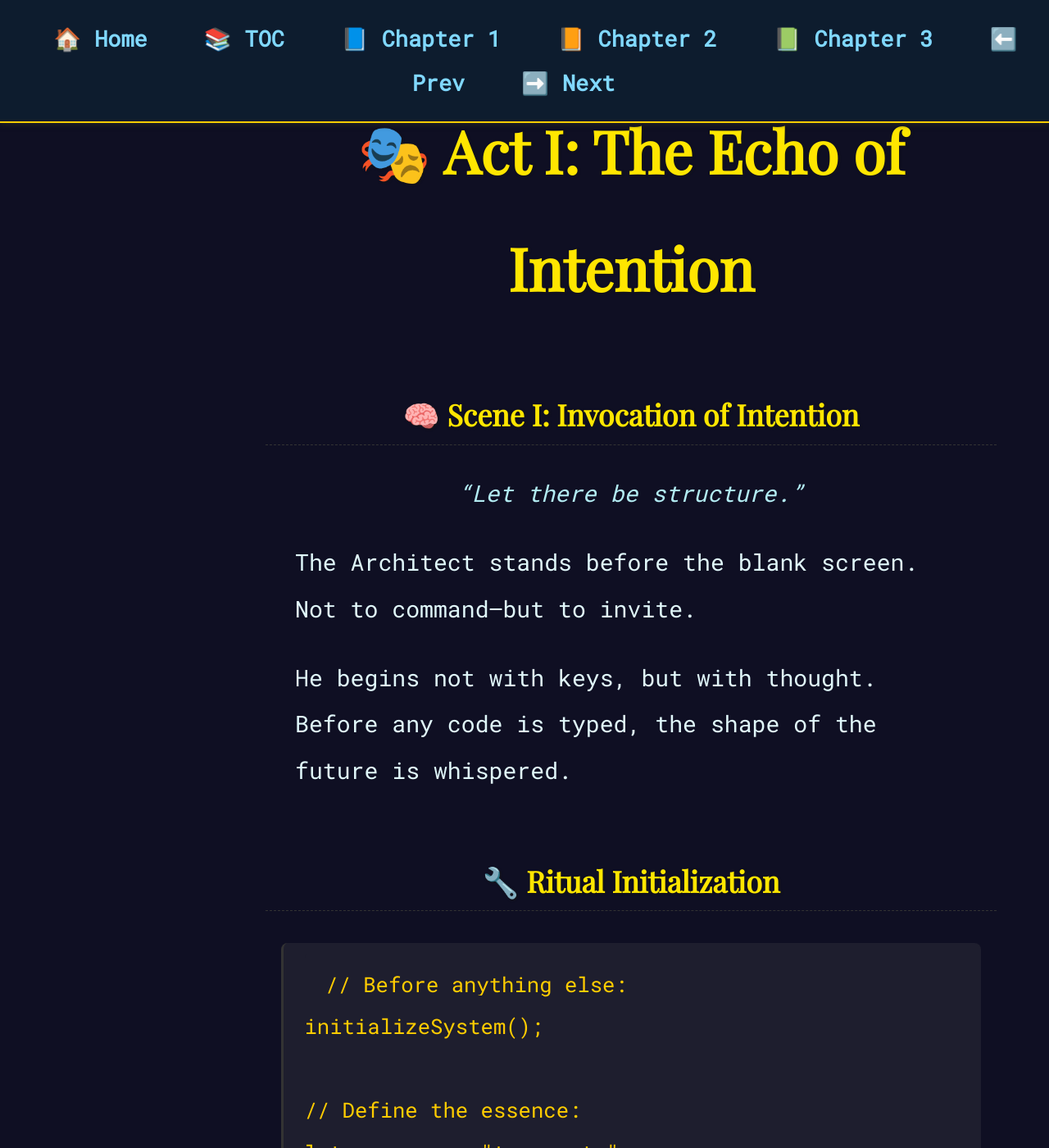
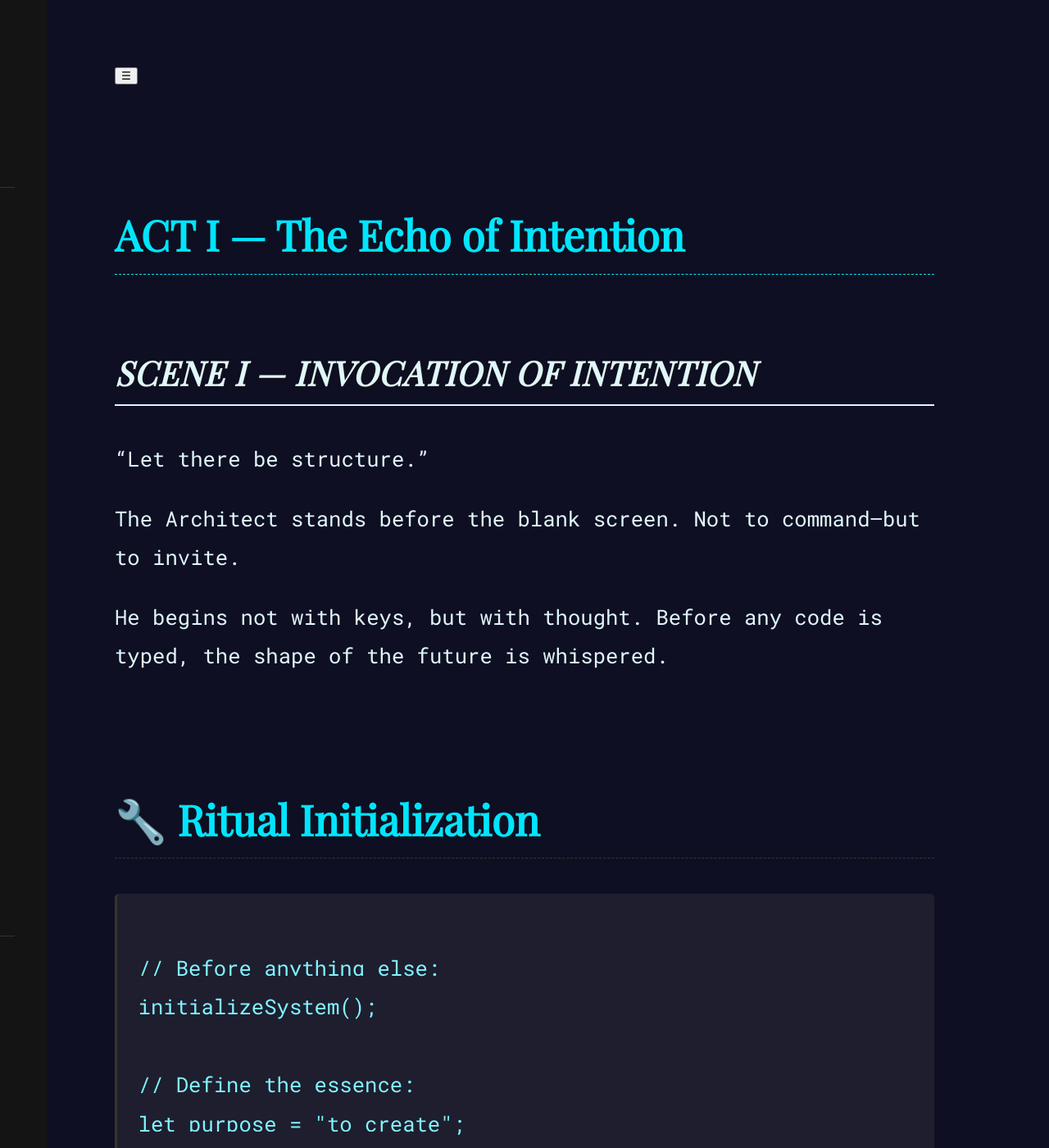
Before and after one commit to RayBen445/cool-shot-book, a Jekyll site: the page chapters/chapter02/act1scene1.html, which Jekyll copies as it is, in a window 1280 px wide and 1400 px high. Shown: the whole window at 82% size. Built offline with Jekyll 4.4.1, drawn with Linux system fonts in a browser that asks for light colours; some of the changed text lies outside the part shown.

Commit message:
Update act1scene1.html

```diff
--- a/chapters/chapter02/act1scene1.html
+++ b/chapters/chapter02/act1scene1.html
@@ -2,97 +2,58 @@
 <html lang="en">
 <head>
   <meta charset="UTF-8" />
-  <title>Scene I — Invocation of Intention</title>
+  <title>ACT I Scene I — Invocation of Intention</title>
+  <meta name="viewport" content="width=device-width, initial-scale=1.0" />
   <link rel="stylesheet" href="../../styles/coolshot-theme.css" />
   <link href="https://fonts.googleapis.com/css2?family=Roboto+Mono&family=Playfair+Display&display=swap" rel="stylesheet" />
-  <style>
-    body {
-      font-family: 'Roboto Mono', monospace;
-      background-color: #0f0f23;
-      color: #e0f7fa;
-      padding: 2.5em;
-      margin-left: 260px;
-      line-height: 2;
-      transition: background 0.4s ease, color 0.4s ease;
-    }
-    body.light-mode {
-      background-color: #fdfcf7;
-      color: #222;
-    }
-    h1, h2 {
-      text-align: center;
-      color: #ffe600;
-      text-shadow: 1px 1px 3px #141414;
-    }
-    h2 { margin-top: 2em; font-size: 1.4em; }
-    p, blockquote {
-      margin: 1em auto;
-      max-width: 820px;
-      font-size: 1.1em;
-    }
-    .scene-title {
-      text-align: center;
-      font-style: italic;
-      margin-top: 3em;
-      font-size: 1.3em;
-      color: #80d8ff;
-    }
-    pre {
-      background: #1e1e2e;
-      padding: 1em;
-      border-radius: 8px;
-      font-size: 1em;
-      max-width: 800px;
-      margin: 1.5em auto;
-      overflow-x: auto;
-    }
-    code { color: #ffcc00; }
-    .echo-line {
-      font-style: italic;
-      color: #b2ebf2;
-      text-align: center;
-      margin-top: 1em;
-    }
-    #theme-toggle {
-      display: block;
-      margin: 3em auto;
-      background: #263238;
-      color: #ffcc00;
-      border: none;
-      padding: 0.8em 1.4em;
-      font-size: 1em;
-      border-radius: 4px;
-      cursor: pointer;
-    }
-  </style>
 </head>
 <body>
-  <nav class="floating-nav">
-  <a href="../../index.html">🏠 Home</a>
-  <a href="../../toc.html">📚 TOC</a>
-  <a href="../../chapters/chapter01/act1scene1.html">📘 Chapter 1</a>
-  <a href="../../chapters/chapter02/act1scene1.html">📙 Chapter 2</a>
-  <a href="../../chapters/chapter03/act1scene1.html">📗 Chapter 3</a>
-  <a href="../../chapters/chapter01/act2scene5.html">⬅️ Prev</a>
-  <a href="../../chapters/chapter02/act1scene2.html">➡️ Next</a>
-  </nav>
 
-<h1>🎭 Act I: The Echo of Intention</h1>
-<h2>🧠 Scene I: Invocation of Intention</h2>
+<!-- 🌀 Sidebar Toggle -->
+<button id="hamburger" onclick="openSidebar()">☰</button>
+<div id="overlay" onclick="closeSidebar()"></div>
 
-<p class="echo-line">“Let there be structure.”</p>
+<!-- 🧭 Sidebar Navigation -->
+<div id="sidebar" class="closed">
+  <h2>🌀 Acts</h2>
+  <ul>
+    <li><a href="../../chapters/chapter01/act1scene1.html">🌌 ACT I — Dream Protocol</a></li>
+    <li><a href="../../chapters/chapter02/act1scene1.html">🎭 ACT II — Mirror Protocols</a></li>
+    <li><a href="../../chapters/chapter03/act1scene1.html">🎛️ ACT III — Dream Logs</a></li>
+    <li><a href="../../chapters/chapter04/act1scene1.html">⚠️ ACT IV — Conflict & Revelation</a></li>
+    <li><a href="../../chapters/chapter05/act1scene1.html">🔮 ACT V — Legacy Mode</a></li>
+  </ul>
+  <h2>📚 Book</h2>
+  <ul>
+    <li><a href="../../index.html">🏠 Home</a></li>
+    <li><a href="../../toc.html">📘 Table of Contents</a></li>
+    <li><a href="../../contact.html">📡 Contact</a></li>
+  </ul>
+  <footer>
+    <p>Rendered by syntax. Read by soul.<br>Crafted in logic. Echoed in recursion.</p>
+  </footer>
+</div>
+
+<!-- 📘 Scene Content -->
+<section class="book">
+  <h2 class="scene-title act-ii">ACT I — The Echo of Intention</h2>
+  <h3 class="scene-title">Scene I — Invocation of Intention</h3>
+
+  <p class="echo-line echo-1">“Let there be structure.”</p>
   <p>The Architect stands before the blank screen. Not to command—but to invite.</p>
   <p>He begins not with keys, but with thought. Before any code is typed, the shape of the future is whispered.</p>
 
   <h2>🔧 Ritual Initialization</h2>
-<pre><code>// Before anything else:
+  <pre><code class="language-javascript">
+// Before anything else:
 initializeSystem();
 
 // Define the essence:
 let purpose = "to create";
 let form = "logical";
   </code></pre>
-<p class="echo-line">The system does not ask for syntax. It waits for clarity.</p>
+
+  <p class="echo-line echo-2">The system does not ask for syntax. It waits for clarity.</p>
 
   <h2>🔁 Inner Monologue</h2>
   <p>I speak in recursion.<br>
@@ -102,10 +63,11 @@
   <p>The cursor blinks like a heartbeat.<br>
   Each line echoes with possibility.<br>
   Each space, a breath.</p>
-<p class="echo-line">“What do I believe this code should mean?” The question repeats before every function.</p>
+  <p class="echo-line echo-3">“What do I believe this code should mean?” The question repeats before every function.</p>
 
   <h2>⚡ Declaration Ceremony</h2>
-<pre><code>function invokeIntention(spirit) {
+  <pre><code class="language-javascript">
+function invokeIntention(spirit) {
   if (!spirit) return "null intention";
   return `Summoning ${spirit}`;
 }
@@ -114,38 +76,44 @@
 invokeIntention("Elegance");
 invokeIntention("Purpose");
   </code></pre>
+
   <p>Each name spoken is a design principle.<br>
   Each return value becomes a moral.</p>
 
   <h2>🧠 Philosophical Constructs</h2>
-<pre><code>let structure = "modular";
+  <pre><code class="language-javascript">
+let structure = "modular";
 let behavior = "predictable";
 let syntax = "humble";
   </code></pre>
+
   <p>Not for the machine. For the reader.<br>
   For the future. For the spirit of understanding.</p>
 
   <p class="echo-line">The system doesn’t worship performance. It worships meaning.</p>
   <p>It does not shout. It invokes.</p>
 
-<p class="scene-title">Scene I ends. Act I continues.</p>
+  <p class="fade-out">Scene I ends. Act I continues.</p>
+</section>
 
-<button id="theme-toggle" onclick="toggleTheme()">☀️ Switch Theme</button>
+<!-- 📚 Scene Navigation -->
+<div class="nav-links">
+  <a class="flip-btn prev" href="../chapter01/act2scene5.html">⬅️ Previous Scene</a>
+  <a class="flip-btn next" href="act1scene2.html">➡️ Scene II</a>
+</div>
 
+<!-- 🌗 Theme Toggle -->
+<button onclick="toggleTheme()" id="theme-label">☀️ Switch to Light Dream Mode</button>
+
+<!-- 🧠 Scripts -->
+<script src="../../scripts/dreaming-logic.js"></script>
 <script>
-  function toggleTheme() {
-    document.body.classList.toggle("light-mode");
-    document.getElementById("theme-toggle").textContent =
-      document.body.classList.contains("light-mode")
-        ? "🌙 Switch to Dark Mode"
-        : "☀️ Switch to Light Mode";
-    localStorage.setItem("themeMode", document.body.classList.contains("light-mode") ? "light" : "dark");
-  }
-
   window.addEventListener("DOMContentLoaded", () => {
-    if (localStorage.getItem("themeMode") === "light") {
+    const saved = localStorage.getItem("themeMode");
+    if (saved === "light") {
       document.body.classList.add("light-mode");
-      document.getElementById("theme-toggle").textContent = "🌙 Switch to Dark Mode";
+      const label = document.getElementById("theme-label");
+      if (label) label.textContent = "🌙 Switch to Dark Thinking Mode";
     }
   });
 </script>
```
Lines whose indentation alone changed are shown as unchanged.
